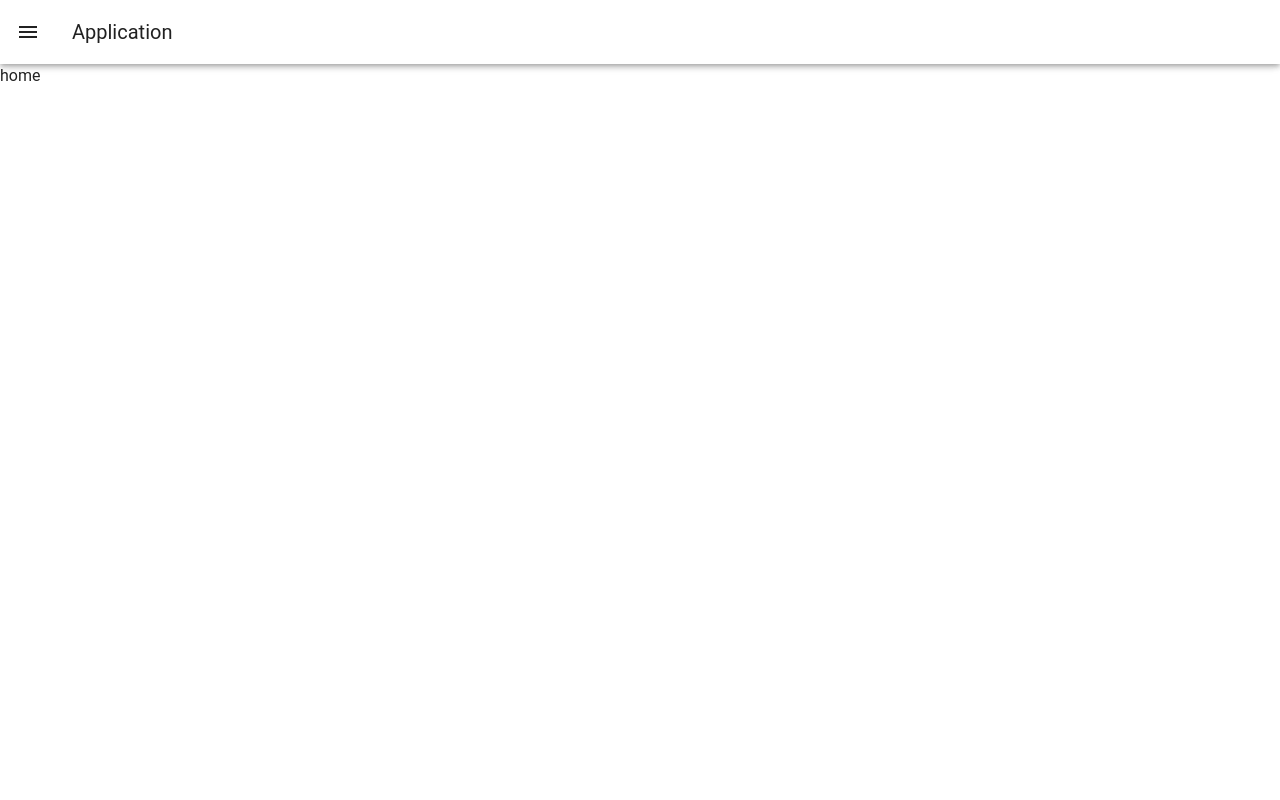
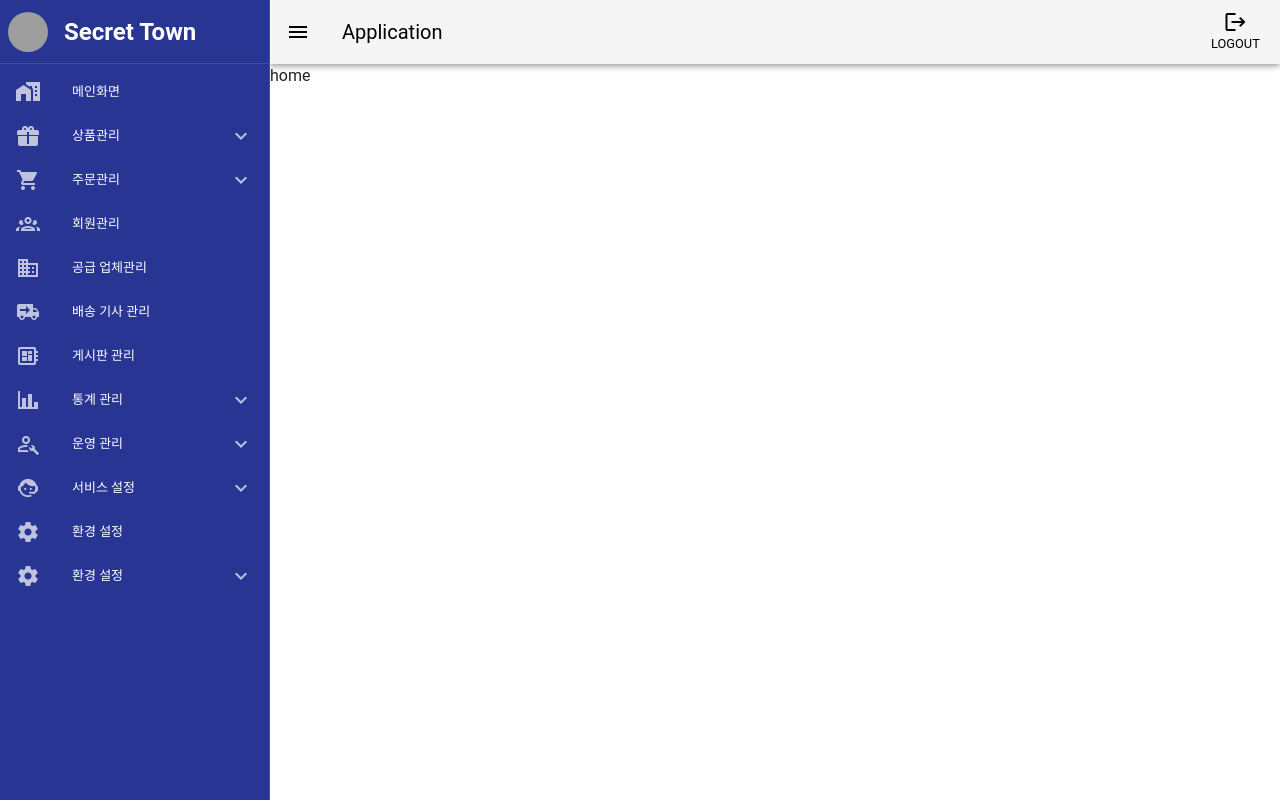
Before and after one commit to haranseok/open_market_admin, a Vue app: page / in a window 1280 px wide. Built offline with nearby package versions, Linux system fonts and the light colour scheme; grey boxes are pictures that could not be loaded.

Commit message:
slideNav 리스트 설정 완료

```diff
--- a/src/components/TheHeader.vue
+++ b/src/components/TheHeader.vue
@@ -1,10 +1,14 @@
 <template>
-  <v-app-bar>
+  <v-app-bar color="#F5F5F5">
     <v-app-bar-nav-icon
-      @click="navDrawer.setDrawer((navDrawer.drawer = !navDrawer.drawer))"
+      @click="navDrawer.setRail((navDrawer.rail = !navDrawer.rail))"
     ></v-app-bar-nav-icon>
 
     <v-toolbar-title>Application</v-toolbar-title>
+    <button class="logout-btn">
+      <v-icon>mdi-logout</v-icon>
+      <small>logout</small>
+    </button>
   </v-app-bar>
 </template>
 
@@ -14,4 +18,12 @@ import { useNavDrawerStore } from "@/stores/NavDrawerStore.ts";
 const navDrawer = useNavDrawerStore();
 </script>
 
-<style lang="scss" scoped></style>
+<style lang="scss" scoped>
+.logout-btn {
+  display: flex;
+  flex-direction: column;
+  align-items: center;
+  margin-right: 2%;
+  text-transform: uppercase;
+}
+</style>
--- a/src/components/TheSlideNav.vue
+++ b/src/components/TheSlideNav.vue
@@ -1,12 +1,145 @@
 <template>
-  <v-navigation-drawer v-model="navDrawerStore.drawer">
-    <!--  -->
+  <v-navigation-drawer
+    :rail="navDrawerStore.rail"
+    permanent
+    color="#283593"
+    theme="dark"
+    width="270"
+  >
+    <v-list-item
+      prepend-avatar="@/assets/logo/st_logo.png"
+      nav
+      class="img-item"
+    >
+      <h2>secret town</h2>
+    </v-list-item>
+
+    <v-divider></v-divider>
+
+    <v-list density="compact" nav>
+      <v-list-item
+        prepend-icon="mdi-home-city"
+        title="메인화면"
+        value="home"
+      ></v-list-item>
+      <v-list-group value="product">
+        <template v-slot:activator="{ props }">
+          <v-list-item
+            v-bind="props"
+            title="상품관리"
+            prepend-icon="mdi-gift"
+          ></v-list-item>
+        </template>
+        <v-list-item title="상품리스트" value="product-list"></v-list-item>
+        <v-list-item title="상품 재고관리" value="inventory"></v-list-item>
+      </v-list-group>
+      <v-list-group value="order">
+        <template v-slot:activator="{ props }">
+          <v-list-item
+            v-bind="props"
+            title="주문관리"
+            prepend-icon="mdi-cart"
+          ></v-list-item>
+        </template>
+        <v-list-item title="주문접수" value="order-receipt"></v-list-item>
+        <v-list-item title="결제대기" value="payment"></v-list-item>
+      </v-list-group>
+      <v-list-item
+        prepend-icon="mdi-account-group-outline"
+        title="회원관리"
+        value="users"
+      ></v-list-item>
+      <v-list-item
+        prepend-icon="mdi-domain"
+        title="공급 업체관리"
+        value="supply"
+      ></v-list-item>
+      <v-list-item
+        prepend-icon="mdi-truck-delivery"
+        title="배송 기사 관리"
+        value="delivery"
+      ></v-list-item>
+      <v-list-item
+        prepend-icon="mdi-developer-board"
+        title="게시판 관리"
+        value="board"
+      ></v-list-item>
+      <v-list-group value="statistics">
+        <template v-slot:activator="{ props }">
+          <v-list-item
+            v-bind="props"
+            title="통계 관리"
+            prepend-icon="mdi-chart-bar"
+          ></v-list-item>
+        </template>
+        <v-list-item title="매출통계" value="sales"></v-list-item>
+      </v-list-group>
+      <v-list-group value="operate">
+        <template v-slot:activator="{ props }">
+          <v-list-item
+            v-bind="props"
+            title="운영 관리"
+            prepend-icon="mdi-account-wrench-outline"
+          ></v-list-item>
+        </template>
+        <v-list-item title="이벤트 관리" value="event"></v-list-item>
+        <v-list-item title="배너 관리" value="banner"></v-list-item>
+        <v-list-item title="이용약관 관리" value="terms"></v-list-item>
+        <v-list-item title="개인정보처리방침" value="privacy"></v-list-item>
+      </v-list-group>
+      <v-list-group value="service">
+        <template v-slot:activator="{ props }">
+          <v-list-item
+            v-bind="props"
+            title="서비스 설정"
+            prepend-icon="mdi-face-agent"
+          ></v-list-item>
+        </template>
+        <v-list-item
+          title="카테고리(게시판) 관리"
+          value="category-board"
+        ></v-list-item>
+        <v-list-item
+          title="카테고리(상품) 설정"
+          value="category-product"
+        ></v-list-item>
+        <v-list-item title="적립금 설정" value="reserves"></v-list-item>
+        <v-list-item title="오픈마켓 리스트" value="privacy"></v-list-item>
+        <v-list-item title="무통장 계좌설정" value="market-list"></v-list-item>
+        <v-list-item title="제품 창고관리" value="storage"></v-list-item>
+      </v-list-group>
+      <v-list-item
+        prepend-icon="mdi-cog"
+        title="환경 설정"
+        value="preferences"
+      ></v-list-item>
+      <v-list-group value="preferences">
+        <template v-slot:activator="{ props }">
+          <v-list-item
+            v-bind="props"
+            prepend-icon="mdi-cog"
+            title="환경 설정"
+          ></v-list-item>
+        </template>
+        <v-list-item title="메뉴 설정" value="menu"></v-list-item>
+        <v-list-item title="기본 설정" value="defualt"></v-list-item>
+        <v-list-item title="관리자 회원" value="admin-user"></v-list-item>
+      </v-list-group>
+    </v-list>
   </v-navigation-drawer>
 </template>
 
 <script lang="ts" setup>
+import { ref } from "vue";
 import { useNavDrawerStore } from "@/stores/NavDrawerStore";
 const navDrawerStore = useNavDrawerStore();
 </script>
 
-<style lang="scss" scoped></style>
+<style lang="scss" scoped>
+h2 {
+  text-transform: capitalize;
+}
+.img-item {
+  height: 63px;
+}
+</style>
--- a/src/stores/NavDrawerStore.ts
+++ b/src/stores/NavDrawerStore.ts
@@ -3,10 +3,14 @@ import { defineStore } from "pinia";
 export const useNavDrawerStore = defineStore("NavDrawerStore", {
   state: () => ({
     drawer: false,
+    rail: false,
   }),
   actions: {
     setDrawer(lang: boolean) {
       this.drawer = lang;
     },
+    setRail(lang: boolean) {
+      this.rail = lang;
+    },
   },
 });
```
Also changed, not shown: src/assets/logo/st_logo.png (added).
